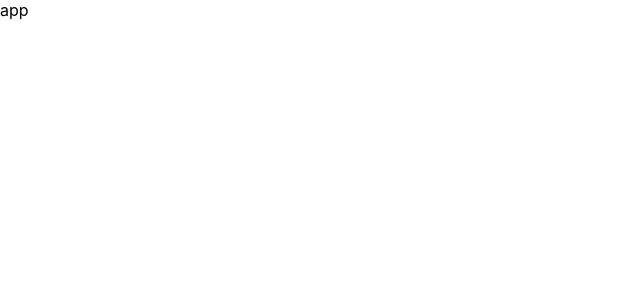
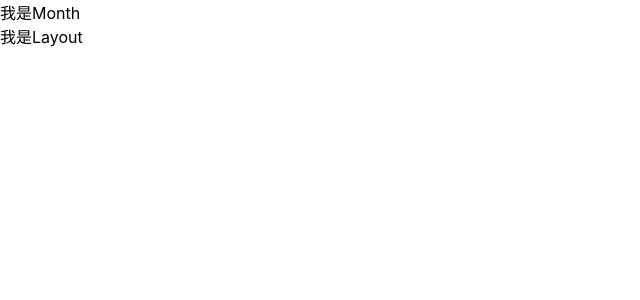
Before and after one commit to Web-Wss/React-Bill-Test, a React (Create React App) app: page / in a window 1280 px wide. Shown: the top 300 px of the page, without its empty margins (0-640 px from the left). Built offline with nearby package versions, Linux system fonts and the light colour scheme.

Commit message:
整体路由设计

```diff
--- a/src/index.js
+++ b/src/index.js
@@ -1,7 +1,8 @@
 import React from "react";
 import ReactDOM from "react-dom/client";
 import "./index.css";
-import App from "./App";
+import { RouterProvider } from "react-router-dom";
+import router from "./router";
 
 import sum from "@/test";
 
@@ -9,4 +10,4 @@
 console.log(total);
 
 const root = ReactDOM.createRoot(document.getElementById("root"));
-root.render(<App />);
+root.render(<RouterProvider router={router} />);
--- /dev/null
+++ b/src/pages/Layout/index.js
@@ -0,0 +1,12 @@
+import { Outlet } from "react-router-dom";
+
+const Layout = () => {
+  return (
+    <div>
+      <Outlet />
+      我是Layout
+    </div>
+  );
+};
+
+export default Layout;
--- /dev/null
+++ b/src/pages/Month/index.js
@@ -0,0 +1,5 @@
+const Month = () => {
+  return <div>我是Month</div>;
+};
+
+export default Month;
--- /dev/null
+++ b/src/pages/New/index.js
@@ -0,0 +1,5 @@
+const New = () => {
+  return <div>我是New</div>;
+};
+
+export default New;
--- /dev/null
+++ b/src/pages/Year/index.js
@@ -0,0 +1,5 @@
+const Year = () => {
+  return <div>我是Year</div>;
+};
+
+export default Year;
--- /dev/null
+++ b/src/router/index.js
@@ -0,0 +1,31 @@
+// 创建路由实例 绑定path element
+
+import Layout from "@/pages/Layout";
+import Month from "@/pages/Month";
+import New from "@/pages/New";
+import Year from "@/pages/Year";
+import { createBrowserRouter } from "react-router-dom";
+
+const router = createBrowserRouter([
+  {
+    path: "/",
+    element: <Layout />,
+    children: [
+      {
+        // path: "month",
+        index: true,
+        element: <Month />,
+      },
+      {
+        path: "year",
+        element: <Year />,
+      },
+    ],
+  },
+  {
+    path: "/new",
+    element: <New />,
+  },
+]);
+
+export default router;
```
